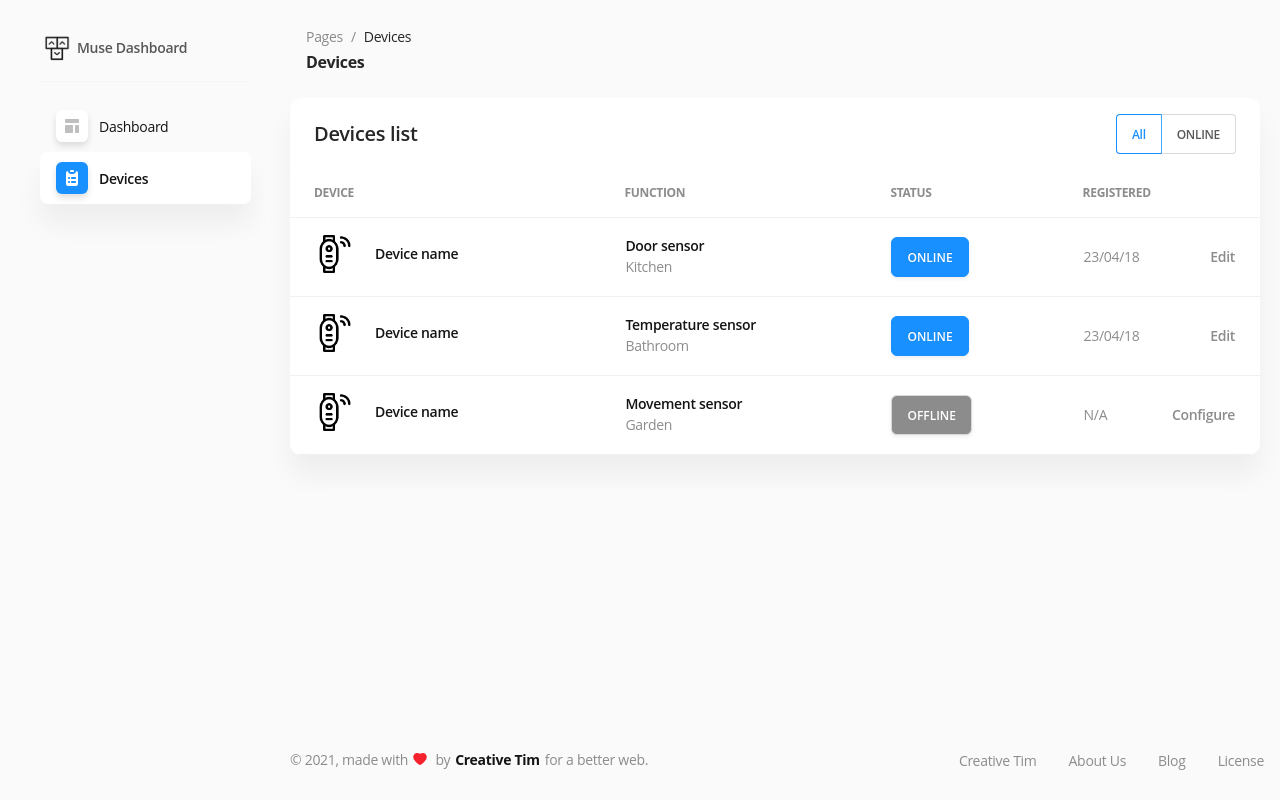
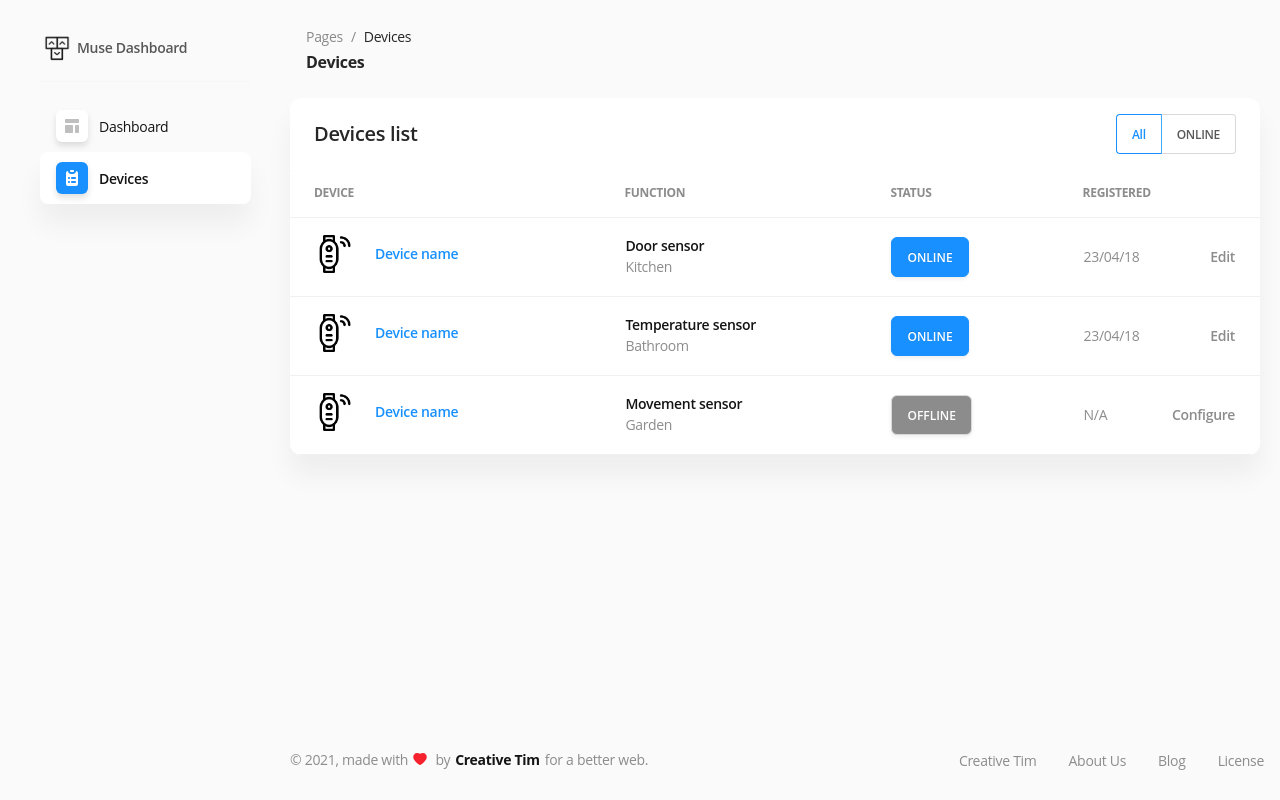
Before and after one commit to CPNV-ES/Symbiotique, a React (Create React App) app in the folder apps/frontend/: page /dashboard in a window 1280 px wide. Both pictures are taken after a click on the item "Devices". Built offline with nearby package versions, Linux system fonts and the light colour scheme.

Commit message:
Add device details link

```diff
--- a/apps/frontend/src/App.js
+++ b/apps/frontend/src/App.js
@@ -10,20 +10,22 @@
 * The above copyright notice and this permission notice shall be included in all copies or substantial portions of the Software.
 */
 import { Switch, Route, Redirect } from "react-router-dom";
+import "antd/dist/antd.css";
+import "./assets/styles/main.css";
+import "./assets/styles/responsive.css";
 import Home from "./pages/Home";
 import Devices from "./pages/Devices";
 import Main from "./components/layout/Main";
-import "antd/dist/antd.css";
-import "./assets/styles/main.css";
-import "./assets/styles/responsive.css";
+import Device from "./pages/Device";
 
 function App() {
   return (
     <div className="App">
       <Switch>
         <Main>
-          <Route exact path="/dashboard" component={Home} />
-          <Route exact path="/devices" component={Devices} />
+          <Route exact path="/dashboard" component={Home}/>
+          <Route exact path="/devices" component={Devices}/>
+          <Route path="/devices/:id" component={Device}/>
           <Redirect from="*" to="/dashboard" />
         </Main>
       </Switch>
--- a/apps/frontend/src/components/layout/Header.js
+++ b/apps/frontend/src/components/layout/Header.js
@@ -30,7 +30,7 @@ function Header({name, subName,}) {
               <span>Pages</span>
             </Breadcrumb.Item>
             <Breadcrumb.Item style={{textTransform: "capitalize"}}>
-              {name.replace("/", "")}
+              {name.replace("/", " / ")}
             </Breadcrumb.Item>
           </Breadcrumb>
           <div className="ant-page-header-heading">
@@ -38,7 +38,7 @@ function Header({name, subName,}) {
               className="ant-page-header-heading-title"
               style={{textTransform: "capitalize"}}
             >
-              {subName.replace("/", "")}
+              {subName.replace("/", " ")}
             </span>
           </div>
         </Col>
--- /dev/null
+++ b/apps/frontend/src/pages/Device.js
@@ -0,0 +1,11 @@
+import {useParams} from "react-router-dom";
+
+function Device () {
+  const {id} = useParams();
+
+  return(
+    <h1>ID : {id}</h1>
+  );
+}
+
+export default Device
--- a/apps/frontend/src/pages/Devices.js
+++ b/apps/frontend/src/pages/Devices.js
@@ -19,6 +19,8 @@ import {
   Avatar,
   Typography,
 } from "antd";
+
+import { NavLink } from "react-router-dom";
 
 // Images
 import deviceImage from "../assets/images/device.png";
@@ -64,7 +66,11 @@ const data = [
             src={deviceImage}
           />
           <div className="avatar-info">
-            <Title level={5}>Device name</Title>
+            <Title level={5}>
+              <NavLink to="/devices/1">
+                Device name
+              </NavLink>
+            </Title>
           </div>
         </Avatar.Group>{" "}
       </>
@@ -107,7 +113,11 @@ const data = [
             src={deviceImage}
           />
           <div className="avatar-info">
-            <Title level={5}>Device name</Title>
+            <Title level={5}>
+              <NavLink to="/devices/2">
+                Device name
+              </NavLink>
+            </Title>
           </div>
         </Avatar.Group>{" "}
       </>
@@ -150,7 +160,11 @@ const data = [
             src={deviceImage}
           />
           <div className="avatar-info">
-            <Title level={5}>Device name</Title>
+            <Title level={5}>
+              <NavLink to="/devices/3">
+                Device name
+              </NavLink>
+            </Title>
           </div>
         </Avatar.Group>{" "}
       </>
```
